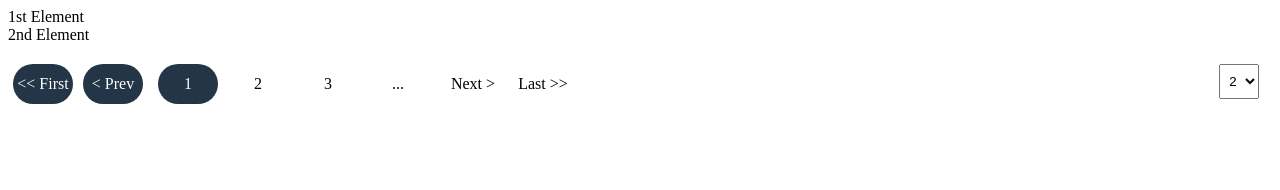
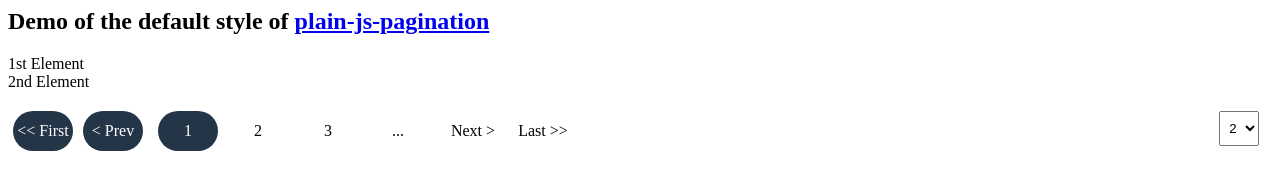
Before and after one commit to RaulLepsa/plain-js-pagination, a plain HTML site: page index.html in a window 1280 px wide. Drawn offline with Linux system fonts and the light colour scheme.

Commit message:
Added link to the github repository

```diff
--- a/index.html
+++ b/index.html
@@ -1,11 +1,13 @@
 <html>
 	<head>
-		<title>Plain JS Pagination</title>
+		<title>Plain JS Pagination Demo</title>
         <link rel="stylesheet" href="default.css">
 	</head>
 
 
 	<body onload="pagination.listItems(myListFunction)">
+
+		<h2>Demo of the default style of <a href="https://github.com/RaulLepsa/plain-js-pagination" target="_blank">plain-js-pagination</a></h2>
 
 		<!-- List Container -->
 		<div id="list-container"></div>
```
Also changed, not shown: 1 other file.
